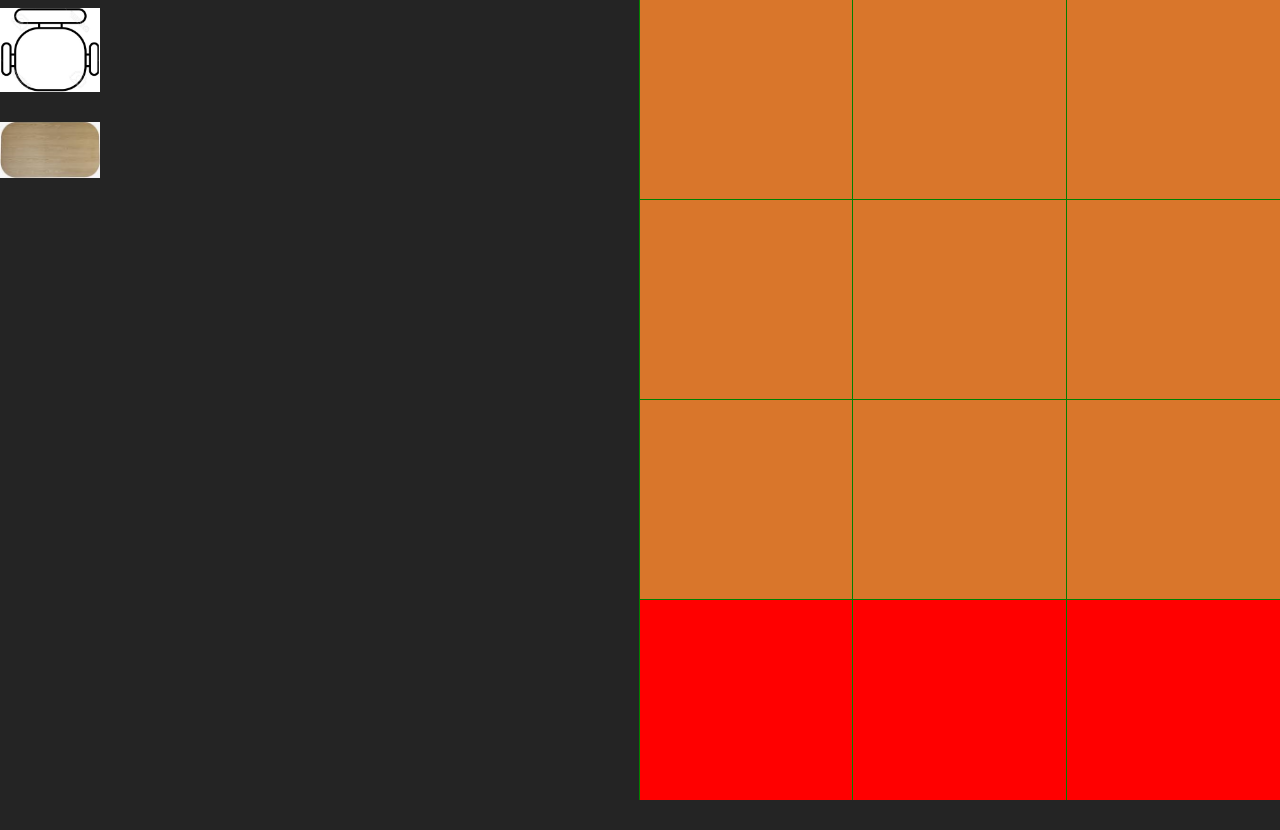
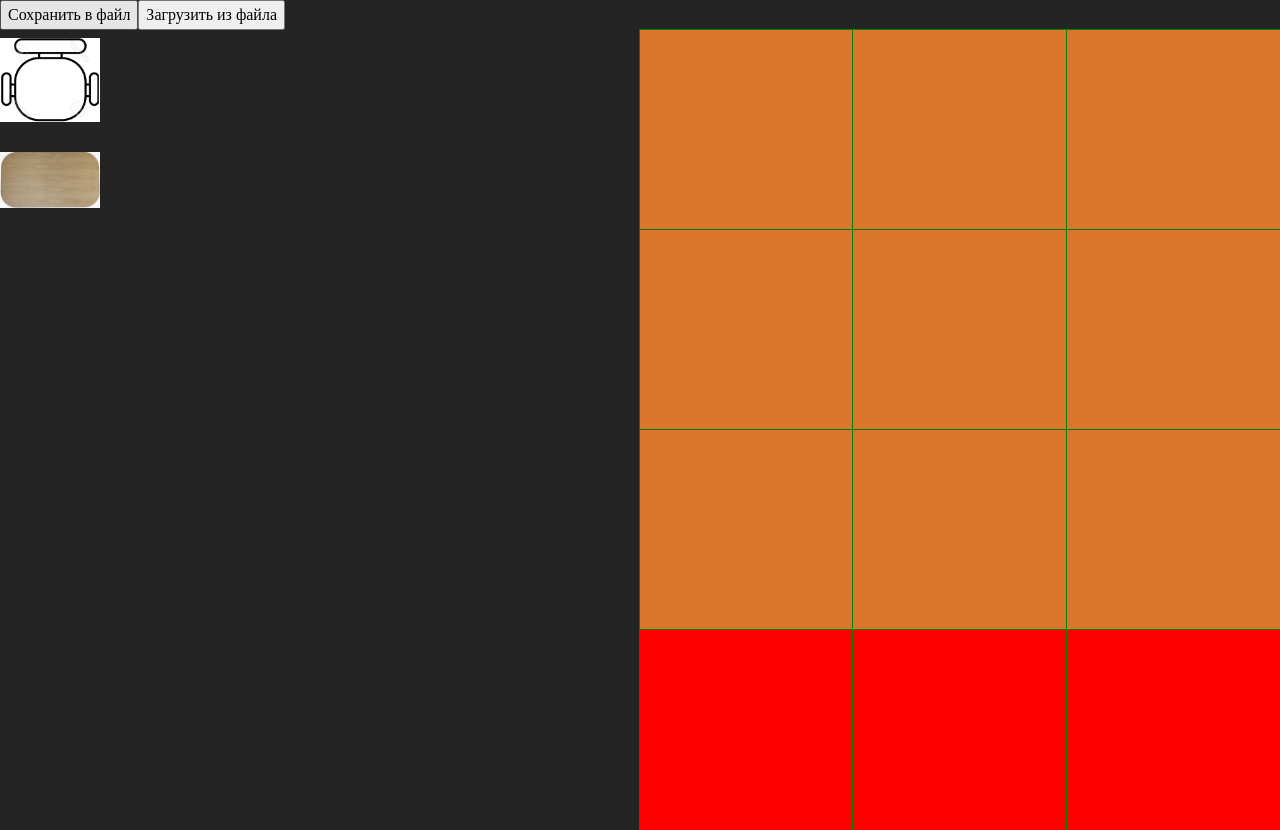
Before and after one commit to DenKuznets/hammer-part2-dnd, a React (Vite) app: page / in a window 1280 px wide. Before the commit the page ends 800 px from the top, so only its background shows below. Built offline with nearby package versions, Linux system fonts and the light colour scheme.

Commit message:
load and save implemented

```diff
--- a/src/App.jsx
+++ b/src/App.jsx
@@ -1,6 +1,7 @@
 import styled from "styled-components";
 import Floor from "./components/Floor";
 import ItemsPool from "./components/ItemsPool";
+import useItemsStateStore from "./store/useItemsStateStore";
 
 const Container = styled.div`
     display: flex;
@@ -13,7 +14,42 @@ const Container = styled.div`
 `;
 
 const App = () => {
+    const squares = useItemsStateStore((state) => state.squares);
+    const loadSquares = useItemsStateStore((state) => state.loadSquares);
+    function saveToFile() {
+        let json = JSON.stringify(squares);
+        const file = new Blob([json], { type: "text/plain" });
+        const element = document.createElement("a");
+        element.href = URL.createObjectURL(file);
+        element.download = "position" + Date.now() + ".txt";
+        element.click();
+        setTimeout(() => {
+            element.remove();
+        }, 1);
+    }
+
+    function loadFromFile() {
+        let input = document.createElement("input");
+        input.type = "file";
+        input.onchange = (e) => {
+            let file = e.target.files[0];
+            let reader = new FileReader();
+            reader.readAsText(file, "UTF-8");
+            reader.onload = (readerEvent) => {
+                let content = readerEvent.target.result;
+                let loadedSquares = JSON.parse(content);
+                loadSquares(loadedSquares);
+            };
+        };
+        input.click();
+    }
+
     return (
+        <>
+            <header>
+                <button onClick={saveToFile}>Сохранить в файл</button>
+                <button onClick={loadFromFile}>Загрузить из файла</button>
+            </header>
             <Container>
                 <div className="items">
                     <ItemsPool />
@@ -22,6 +58,7 @@ const App = () => {
                     <Floor />
                 </div>
             </Container>
+        </>
     );
 };
 
--- a/src/store/useItemsStateStore.js
+++ b/src/store/useItemsStateStore.js
@@ -2,6 +2,7 @@ import { create } from "zustand";
 
 const useItemsStateStore = create((set) => ({
     squares: [],
+    loadSquares: (newSquares) => set(() => ({ squares: newSquares })),
     addSquare: (square) =>
         set((state) => ({ squares: [...state.squares, square] })),
     moveItem: (to, item) =>
```
Also changed, not shown: 2 other files (tests, documents, lock files or other folders). Lines whose indentation alone changed are shown as unchanged.
